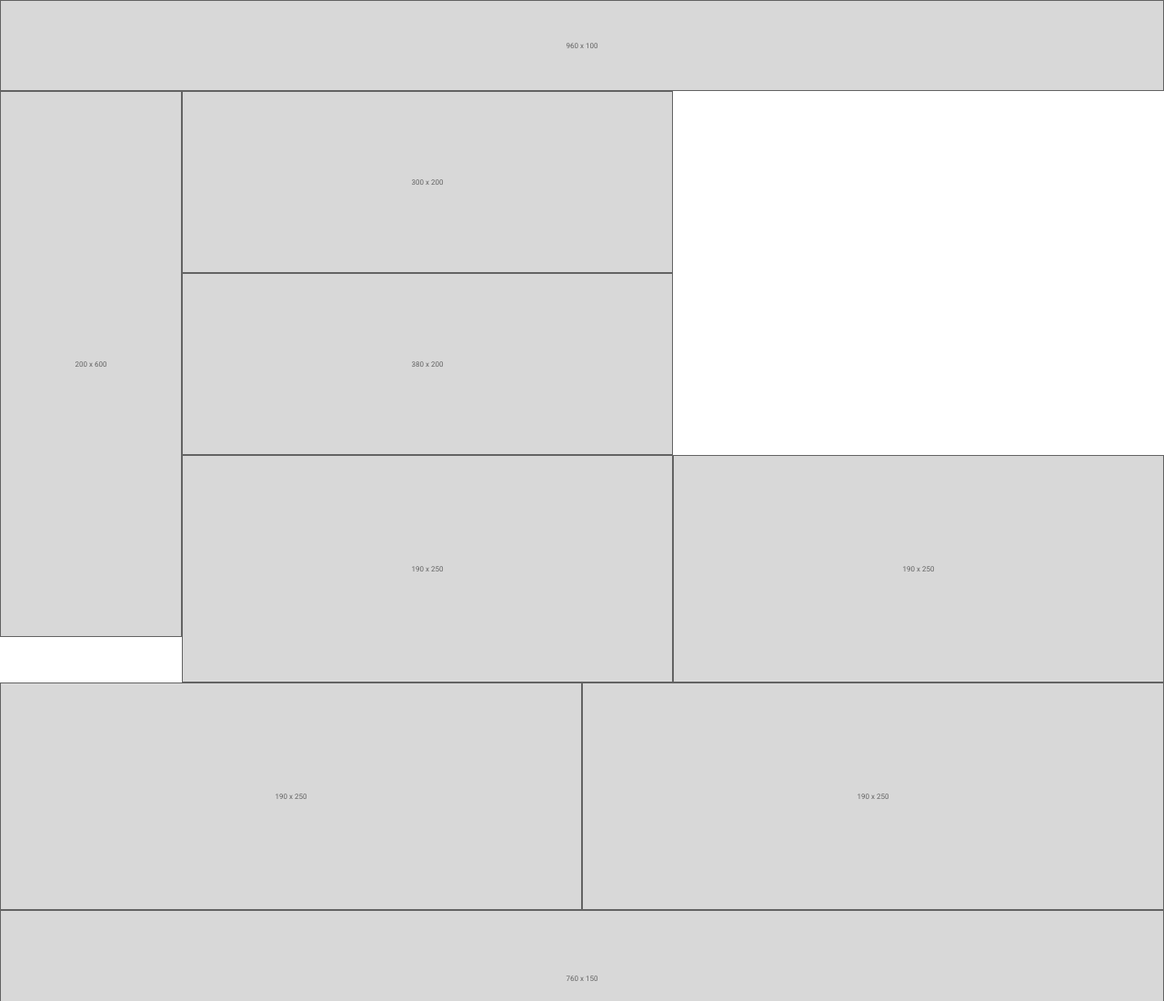
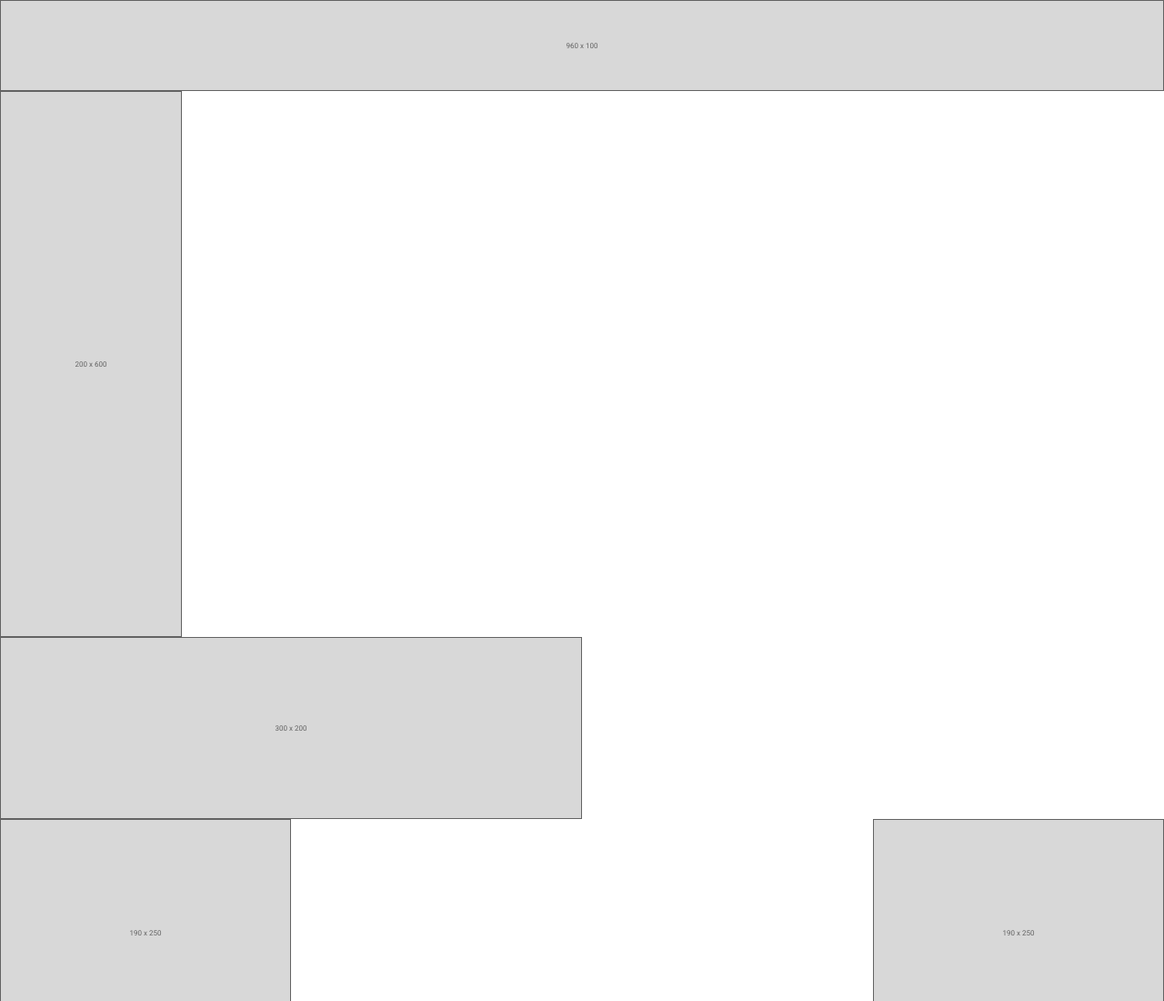
Before and after one commit to vanmeterx/ui-challenges, a plain HTML site: page 01/van-meter/index.html in a window 1280 px wide. Shown: the top 1100 px of the page at 91% size. Drawn offline with Linux system fonts and the light colour scheme.

Commit message:
final attempt before falling asleep

```diff
--- a/01/van-meter/styles/layout.css
+++ b/01/van-meter/styles/layout.css
@@ -174,6 +174,7 @@ div {
     }
 
     .d {
+        margin-top: -38.85%;
         width: 50%;
         height: 200px;
         line-height: 200px;
@@ -189,7 +190,7 @@ div {
     .e {
         float: left;
         line-height: 250px;
-        width: 50%;
+        width: 25%;
         height: 250px;
     }
 
@@ -199,9 +200,8 @@ div {
 
 
     .f {
-        float: right;
         line-height: 250px;
-        width: 50%;
+        width: 25%;
         height: 250px;
     }
 
@@ -212,7 +212,7 @@ div {
 
     .g {
         line-height: 250px;
-        width: 50%;
+        width: 25%;
         height: 250px;
     }
 
@@ -223,7 +223,7 @@ div {
 
     .h {
         line-height: 250px;
-        width: 50%;
+        width: 25%;
         height: 250px;
     }
 
@@ -245,4 +245,10 @@ div {
 
     .i p::after {
         content: " 150";
+    }
+
+    div {
+      clear:both;
+      overflow: hidden;
+    }
 }
```
